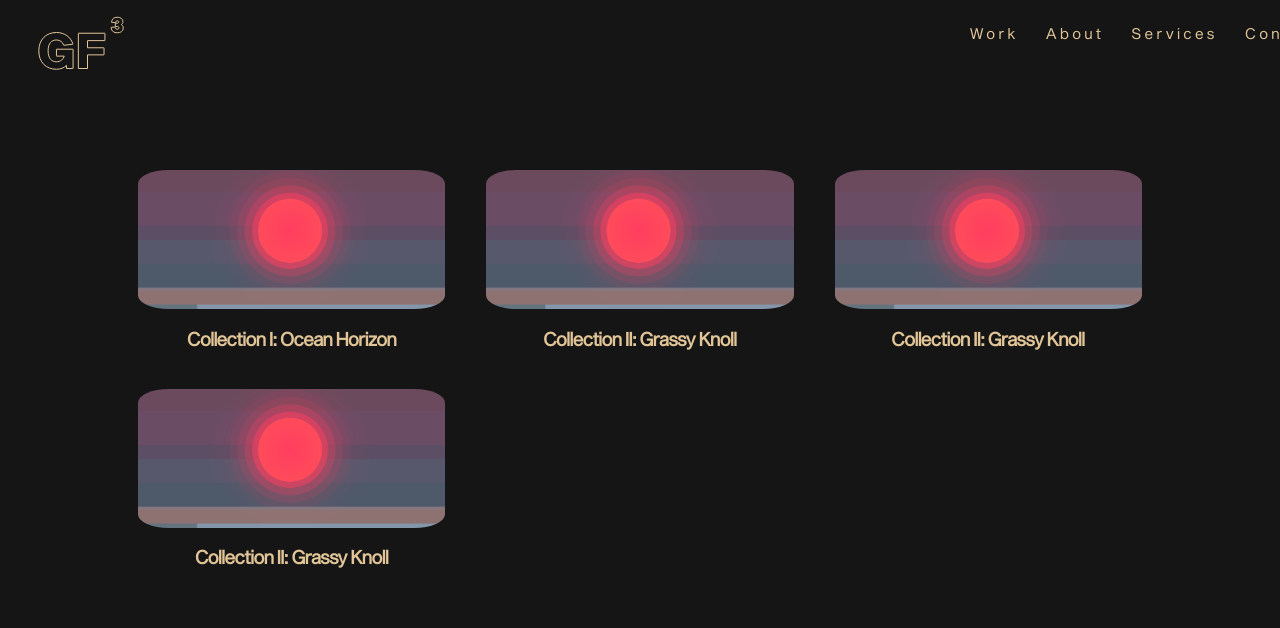
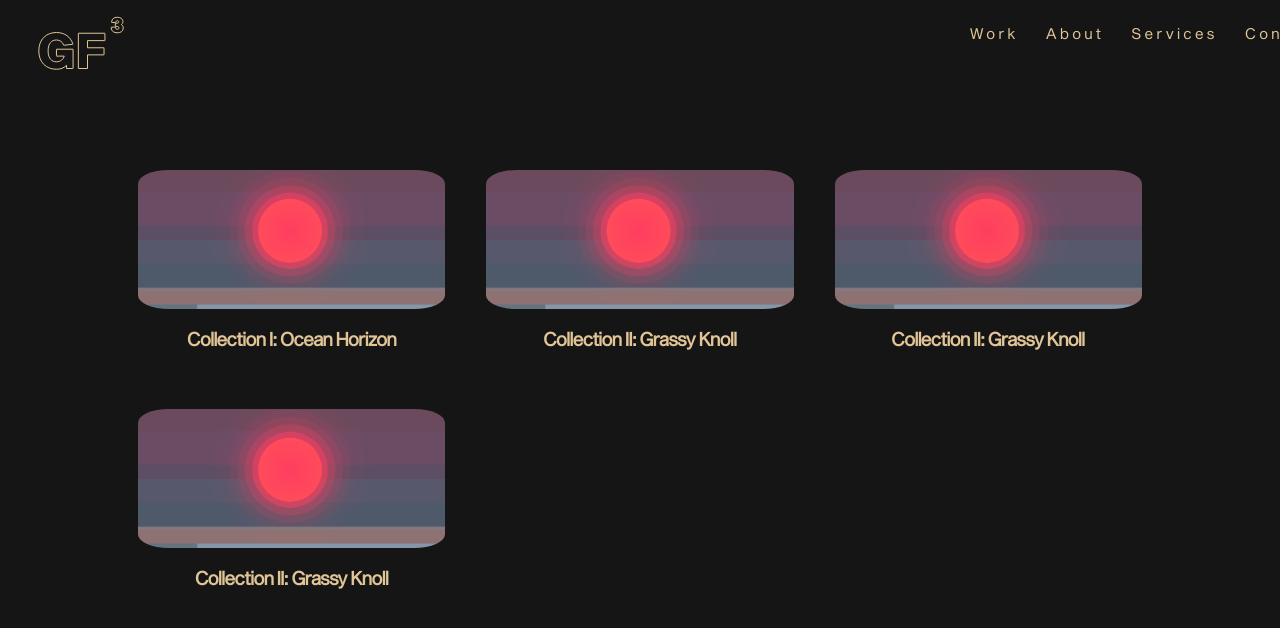
Before and after one commit to bell-sarian/dynamic-nature, a React (Create React App) app: page /Work in a window 1280 px wide. Shown: the top 628 px of the page. Built offline with nearby package versions, Linux system fonts and the light colour scheme.

Commit message:
Update link tile animations

```diff
--- a/src/Components/LinkTile/LinkTile.css
+++ b/src/Components/LinkTile/LinkTile.css
@@ -1,13 +1,13 @@
 .link-tile-link {
-    /* border: 2px solid red; */
     padding: 1%;
+    margin-bottom: 2%;
     display: flex;
     flex-direction: column;
     align-items: center;
-    /* justify-content: center; */
     max-width: 30%;
+    flex-grow: 4;
 
-    flex-grow: 4;
+    transition: all .2s ease-in-out;
     color: #E1C597;
 
     -webkit-touch-callout: none; /* iOS Safari */
@@ -20,6 +20,7 @@
     font-style: normal;
     cursor: pointer;
     text-decoration: none;
+    border-radius: 10%;
 
 }
 
@@ -37,10 +38,17 @@
     letter-spacing: .2cm;
 }
 
+.link-tile-link:hover {
+    transform: scale(1.05);
+    box-shadow: inset 0 0 100px 100px rgba(255, 255, 255, 0.1);
+ }
+
 @media only screen and (max-width: 700px) {
     .link-tile-link {
         max-width: 450%;
         font-size: .3cm;
         letter-spacing: .05cm
      }
+
+
 }
```
